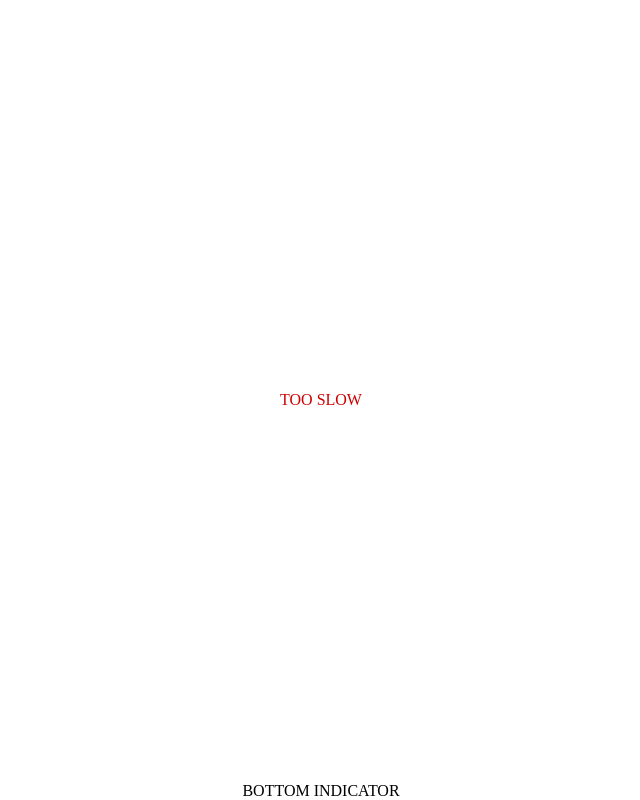
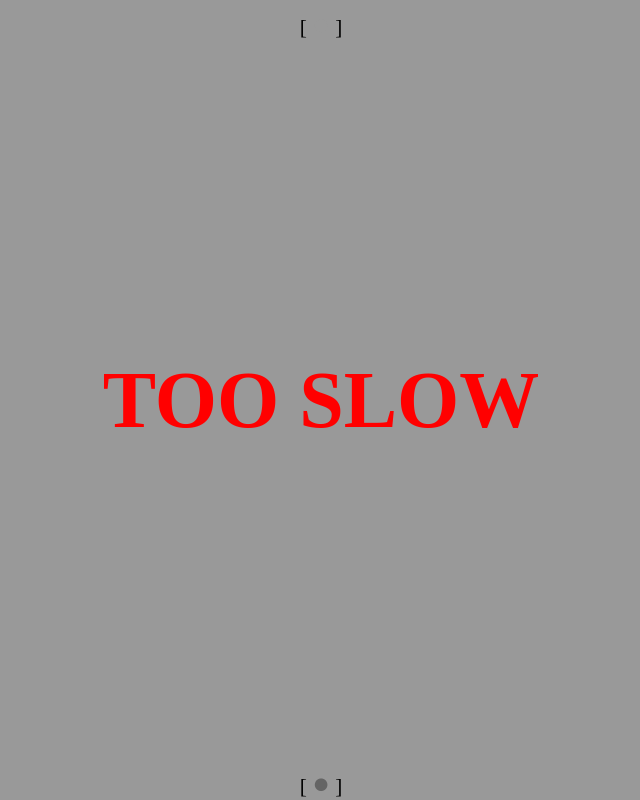
Before and after one commit to Sharonii/seaplane, a plain HTML site: page index.html in a window 1280 px wide. Shown: the whole page, without its empty margins (319-959 px from the left). Drawn offline with Linux system fonts and the light colour scheme.

Commit message:
Style and color changes
Stimuli now displayed as full circles

```diff
--- a/config.js
+++ b/config.js
@@ -10,6 +10,9 @@ CROSSHAIR_DELAY = 1000;
 
 // Delay between stages (after hitting space or hitting the deadline)
 STAGE_DELAY = 2000;
+
+// Color for stimuli circles at bottom and top (values for RGB are 0-255)
+STIMULUS_COLOR = 'rgb(100, 100, 100)';
 
 // Number of catch trials (trials with no stimulus)
 CATCH_TRIALS = 24;
--- a/index.html
+++ b/index.html
@@ -5,9 +5,13 @@
 	<link type="text/css" rel="stylesheet" href="style.css">
 </head>
 <body>
-	<div id="top">TOP INDICATOR</div>
+	<div id="top_container">
+		[ <span id="top">&#9679;</span> ]
+	</div>
 	<div id="center">&nbsp;</div>
-	<div id="bottom">BOTTOM INDICATOR</div>
+	<div id="bottom_container">
+		[ <span id="bottom">&#9679;</span> ]
+	</div>
 	<script lang="javascript" src="config.js"></script>
 	<script lang="javascript" src="seaplane.js"></script>
 </body>
--- a/seaplane.js
+++ b/seaplane.js
@@ -85,11 +85,11 @@ function setWaitForSpaceTimeout(t, stimulus) {
         console.debug("Stimulus is " + stimulus);
         clearCenter();
         if (stimulus == STIMULUS_UP) {
-            setDisplay("top", true);
+            displayStimulus("top", true);
             userShouldPressSpace = true;
         }
         else if (stimulus == STIMULUS_DOWN) {
-            setDisplay("bottom", true);
+            displayStimulus("bottom", true);
             userShouldPressSpace = true;
         }
         else {
@@ -100,14 +100,16 @@ function setWaitForSpaceTimeout(t, stimulus) {
     }, t);
 }
 
-function setDisplay(id, visible) {
+function displayStimulus(id, visible) {
     console.debug("Setting visibility of " + id + " to " + visible);
-    elem = document.getElementById(id);
+    var elem = document.getElementById(id);
+    var style = window.getComputedStyle(document.body);
     if (visible) {
-        elem.style.display = "initial"; // TODO(lutzky): Is this appropriate?
+        elem.style.color = STIMULUS_COLOR;
     }
     else {
-        elem.style.display = "none";
+        var style = window.getComputedStyle(document.body);
+        elem.style.color = style.backgroundColor;
     }
 }
 
@@ -213,7 +215,7 @@ function nextStage() {
 }
 
 function showCross() {
-    $("#center").innerText = "+";
+    $("#center").innerHTML = "<span style='color: white'>+</span>";
 }
 
 function clearCenter() {
@@ -223,8 +225,8 @@ function clearCenter() {
 function waitForIt() {
     var stage = STAGES[CURRENT_STAGE];
     spaceEnabled = false;
-    setDisplay("top", false);
-    setDisplay("bottom", false);
+    displayStimulus("top", false);
+    displayStimulus("bottom", false);
     currentResult.word = stage.word;
     currentResult.stimulus_shown = stage.stimulus;
 
--- a/style.css
+++ b/style.css
@@ -1,12 +1,18 @@
-#top, #bottom, #center {
+body {
+    background-color: #999;
+    color: black;
+}
+
+#top, #bottom {
+    font-size: 22pt;
+}
+
+#top_container, #bottom_container, #center {
+    font-size: 16pt;
     text-align: center;
     left: 50%;
     transform: translateX(-50%);
     position: absolute;
-}
-
-#top, #bottom {
-    display: none;
 }
 
 #center {
@@ -14,14 +20,16 @@
     transform: translate(-50%, -50%);
 }
 
-#bottom {
+#bottom_container {
     bottom: 0;
 }
 
-.good {
-    color: #0c0;
+#center.good {
+    color: #050;
 }
 
-.bad {
-    color: #c00;
+#center.bad {
+    font-size: 60pt;
+    font-weight: bolder;
+    color: #f00;
 }
```
